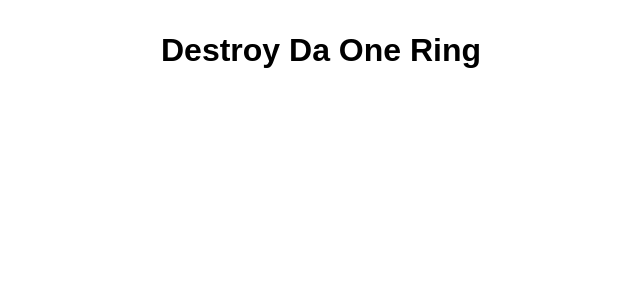
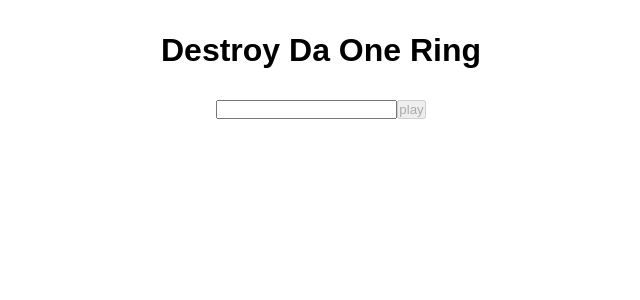
Before and after one commit to atsteinberg/destroy-da-one-ring, a React (Create React App) app in the folder client/: page / in a window 1280 px wide. Shown: the top 300 px of the page, without its empty margins (319-959 px from the left). Built offline with nearby package versions, Linux system fonts and the light colour scheme.

Commit message:
fix: html tags in App

```diff
--- a/client/src/App.jsx
+++ b/client/src/App.jsx
@@ -3,16 +3,23 @@
 import styles from './App.module.css';
 
 import Header from './components/Header/Header';
+import Center from './components/Center/Center';
+import InputForm from './components/InputForm/InputForm';
 
 function App() {
   return (
-    <body className={styles.App}>
+    <div className={styles.App}>
       <header>
         <Header title="Destroy Da One Ring" />
       </header>
-      <section>{/* <InputForm />
-        <ResultDisplay /> */}</section>
-    </body>
+      <section>
+        {/* <InputForm />
+        <ResultDisplay /> */}
+        <Center>
+          <InputForm />
+        </Center>
+      </section>
+    </div>
   );
 }
 
--- a/client/src/index.js
+++ b/client/src/index.jsx
@@ -8,7 +8,7 @@
   <React.StrictMode>
     <App />
   </React.StrictMode>,
-  document.getElementById('root')
+  document.getElementById('root'),
 );
 
 // If you want to start measuring performance in your app, pass a function
```
